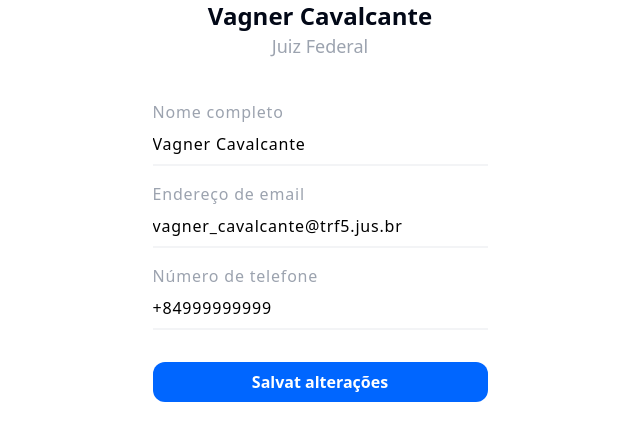
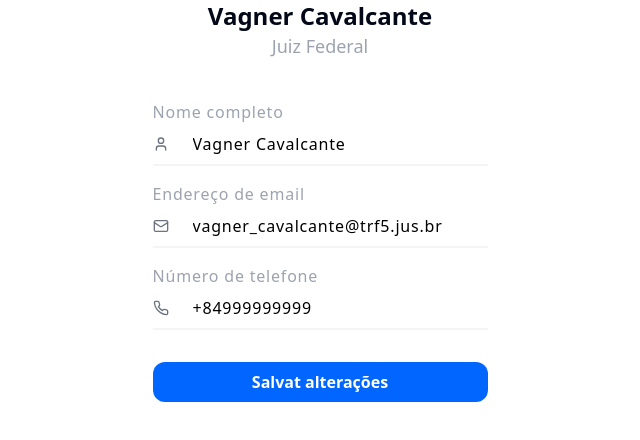
Before and after one commit to leonardobandeira/foco-juridico, a Next.js app: page /admin/meus-dados in a window 1280 px wide. Shown: the top 440 px of the page, without its empty margins (320-960 px from the left). Built offline with nearby package versions, Linux system fonts and the light colour scheme.

Commit message:
:construction: feat: ajusta tela de editar dados

```diff
--- a/src/app/(admin)/meus-dados/page.tsx
+++ b/src/app/(admin)/meus-dados/page.tsx
@@ -5,26 +5,30 @@ import Foto from "@/components/templete/MenuTopo/Foto";
 import Botao from "@/components/form/Botao";
 import Formulario from "@/components/form/Formulario";
 import Input from "@/components/form/Input";
+import useAppData from "@/data/hook/useAppData";
 
 export default function MeusDados() {
-    const [nome, setNome] = useState('Vagner Cavalcante');
-    const [email, setEmail] = useState('vagner_cavalcante@trf5.jus.br');
-    const [telefone, setTelefone] = useState('+84999999999');
+    const { usuario } = useAppData();
 
-    const handleSave = () => {
+    const [nome, setNome] = useState(usuario.nome);
+    const [email, setEmail] = useState(usuario.email);
+    const [telefone, setTelefone] = useState(usuario.uid);
+
+    const handleSave = (event: React.FormEvent<HTMLFormElement>) => {
+        event.preventDefault();
     };
 
     return (
         <div className="flex flex-col md:flex-row md:justify-center md:gap-16 items-center">
             <div className="flex flex-col items-center mb-4 md:mb-0">
                 <Foto classes="rounded-full w-36 h-36 object-cover" />
-                <p className="text-2xl font-black mt-4">Vagner Cavalcante</p>
+                <p className="text-2xl font-black mt-4">{nome}</p>
                 <p className="text-lg text-gray-400 font-normal">Juiz Federal</p>
             </div>
 
             <div className="flex flex-col justify-center items-center bg-gray-50 px-12 py-6 rounded-lg">
                 <h1 className="text-gray-400 text-lg font-semibold text-center">Meus dados</h1>
-                <Formulario className="w-full md:w-auto border-t border-gray-300">
+                <Formulario onSubmit={handleSave} className="w-full md:w-auto border-t border-gray-300">
                     <Input
                         label="Nome completo"
                         tipo="text"
@@ -53,7 +57,7 @@ export default function MeusDados() {
                         texto="Salvar alterações"
                         className="mt-8 w-full"
                         tipo="primario"
-                        onClick={handleSave}
+                        onClick={() => handleSave}
                     />
                 </Formulario>
             </div>
--- a/src/components/meus-dados/EditarPerfil.tsx
+++ b/src/components/meus-dados/EditarPerfil.tsx
@@ -3,12 +3,17 @@ import Botao from "../form/Botao";
 import Formulario from "../form/Formulario";
 import Input from "../form/Input";
 import Foto from "../templete/MenuTopo/Foto";
+import { Mail, Phone, User } from "lucide-react";
 
 export default function EditarPerfil() {
     const [proximo, setProximo] = useState(false);
     const [nome, setNome] = useState('Vagner Cavalcante');
     const [email, setEmail] = useState('vagner_cavalcante@trf5.jus.br');
     const [telefone, setTelefone] = useState('+84999999999');
+
+    const handleFormulario = (event: React.FormEvent<HTMLFormElement>) => {
+        event.preventDefault();
+    };
 
     return (
         <div className="flex flex-col items-center w-auto">
@@ -18,24 +23,30 @@ export default function EditarPerfil() {
                 <p className="text-lg text-gray-400 font-normal">Juiz Federal</p>
             </div>
 
-            <Formulario titulo="">
+            <Formulario onSubmit={handleFormulario}>
                 <Input
                     label="Nome completo"
                     tipo="text"
                     valor={nome}
-                    onChange={setNome}
+                    onChange={(e) => setNome(e.target.value)}
+                    obrigatorio
+                    icone={User}
                 />
                 <Input
                     label="Endereço de email"
                     tipo="text"
                     valor={email}
-                    onChange={setEmail}
+                    onChange={(e) => setEmail(e.target.value)}
+                    obrigatorio
+                    icone={Mail}
                 />
                 <Input
                     label="Número de telefone"
                     tipo="text"
                     valor={telefone}
-                    onChange={setTelefone}
+                    onChange={(e) => setTelefone(e.target.value)}
+                    obrigatorio
+                    icone={Phone}
                 />
                 <Botao
                     texto="Salvat alterações"
```
